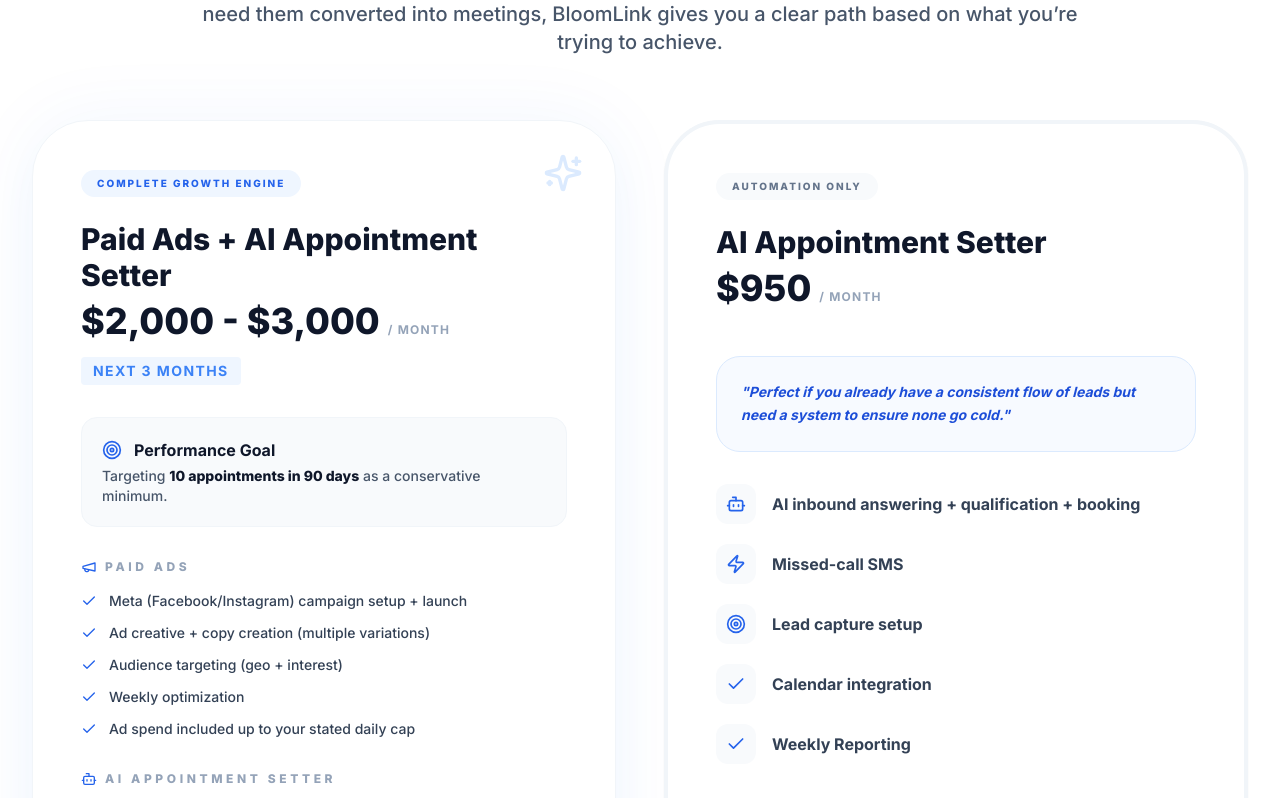
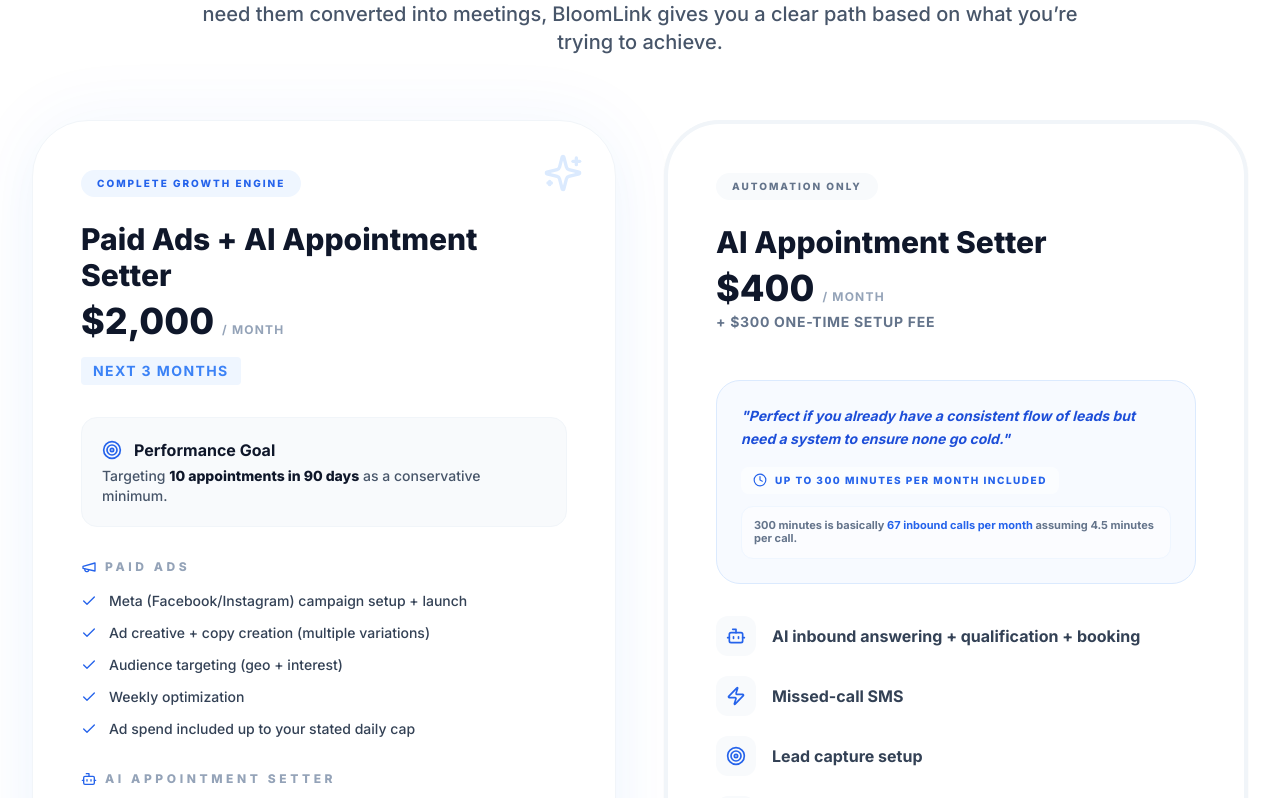
Before and after one commit to Manifesto32/aiagencywebsite, a React (Vite) app: page / in a window 1280 px wide. Shown: the part 7122-7920 px from the top of the page. Built offline with nearby package versions, Linux system fonts and the light colour scheme.

Commit message:
feat: Add Clock icon and update pricing text
Introduces the `Clock` icon from `lucide-react` to be used in future UI enhancements.
Updates the pricing for the "Paid Ads + AI Appointment Setter" package to a more specific initial value and adjusts its display format.

```diff
--- a/components/PackagesPricing.tsx
+++ b/components/PackagesPricing.tsx
@@ -1,5 +1,5 @@
 import React from 'react';
-import { Check, Sparkles, Target, Zap, Megaphone, Bot } from 'lucide-react';
+import { Check, Sparkles, Target, Zap, Megaphone, Bot, Clock } from 'lucide-react';
 import { GHL_CONFIG } from '../App';
 
 const PackagesPricing: React.FC = () => {
@@ -34,7 +34,7 @@
                 </div>
                 <h3 className="text-3xl font-black text-slate-900 mb-2">Paid Ads + AI Appointment Setter</h3>
                 <div className="flex items-baseline gap-2 mb-4">
-                  <span className="text-4xl font-black text-slate-900">$2,000 - $3,000</span>
+                  <span className="text-4xl font-black text-slate-900">$2,000</span>
                   <span className="text-slate-400 font-bold uppercase tracking-widest text-xs">/ Month</span>
                 </div>
                 <p className="text-sm font-bold text-blue-500 uppercase tracking-widest bg-blue-50 px-3 py-1 rounded inline-block">
@@ -94,24 +94,37 @@
 
           {/* Package 2: AI Appointment Setter Standalone */}
           <div className="relative group">
-            <div className="relative bg-white border-4 border-slate-100 rounded-[3.5rem] p-8 sm:p-12 shadow-sm flex flex-col h-full overflow-hidden">
+            <div className="relative bg-white border-4 border-slate-100 rounded-[3.5rem] p-8 sm:p-12 shadow-sm flex flex-col h-full overflow-hidden text-left">
               <div className="mb-8">
                 <div className="inline-flex items-center px-4 py-1.5 rounded-full bg-slate-50 text-slate-500 text-[10px] font-black uppercase tracking-[0.2em] mb-6">
                   Automation Only
                 </div>
                 <h3 className="text-3xl font-black text-slate-900 mb-2">AI Appointment Setter</h3>
-                <div className="flex items-baseline gap-2 mb-4">
-                  <span className="text-4xl font-black text-slate-900">$950</span>
-                  <span className="text-slate-400 font-bold uppercase tracking-widest text-xs">/ Month</span>
+                <div className="flex flex-col mb-4">
+                  <div className="flex items-baseline gap-2">
+                    <span className="text-4xl font-black text-slate-900">$400</span>
+                    <span className="text-slate-400 font-bold uppercase tracking-widest text-xs">/ Month</span>
+                  </div>
+                  <div className="text-sm font-bold text-slate-500 mt-1 uppercase tracking-wider">
+                    + $300 One-time Setup Fee
+                  </div>
                 </div>
-                {/* Duration badge removed per request */}
               </div>
 
               <div className="space-y-8 flex-1">
                 <div className="bg-blue-50/50 p-6 rounded-3xl border border-blue-100">
-                  <p className="text-sm text-blue-700 font-bold italic leading-relaxed">
+                  <p className="text-sm text-blue-700 font-bold italic leading-relaxed mb-4">
                     "Perfect if you already have a consistent flow of leads but need a system to ensure none go cold."
                   </p>
+                  <div className="space-y-3">
+                    <div className="flex items-center text-[10px] font-black text-blue-600 uppercase tracking-[0.15em] bg-white/60 px-3 py-1.5 rounded-lg inline-flex">
+                      <Clock className="w-3.5 h-3.5 mr-2" />
+                      Up to 300 minutes per month included
+                    </div>
+                    <p className="text-[11px] font-bold text-slate-500 leading-tight bg-white/40 p-3 rounded-xl border border-blue-50">
+                      300 minutes is basically <span className="text-blue-600">67 inbound calls per month</span> assuming 4.5 minutes per call.
+                    </p>
+                  </div>
                 </div>
 
                 <ul className="space-y-5">
```
